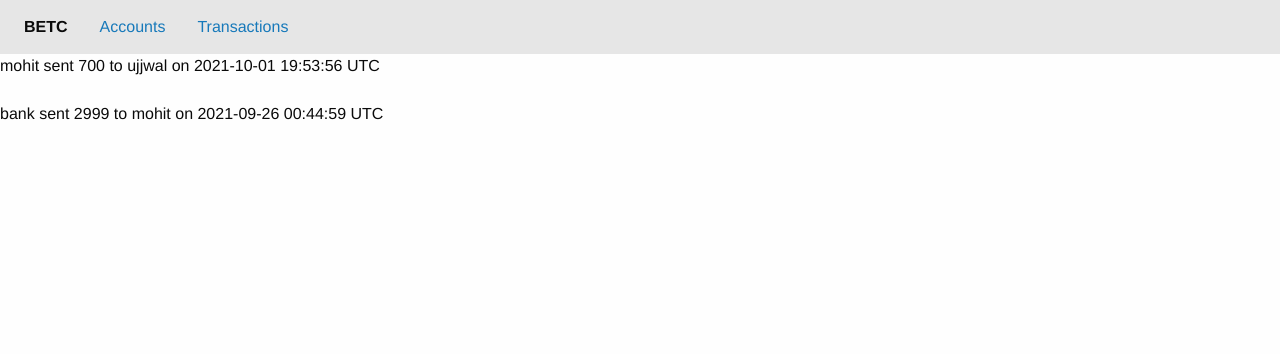
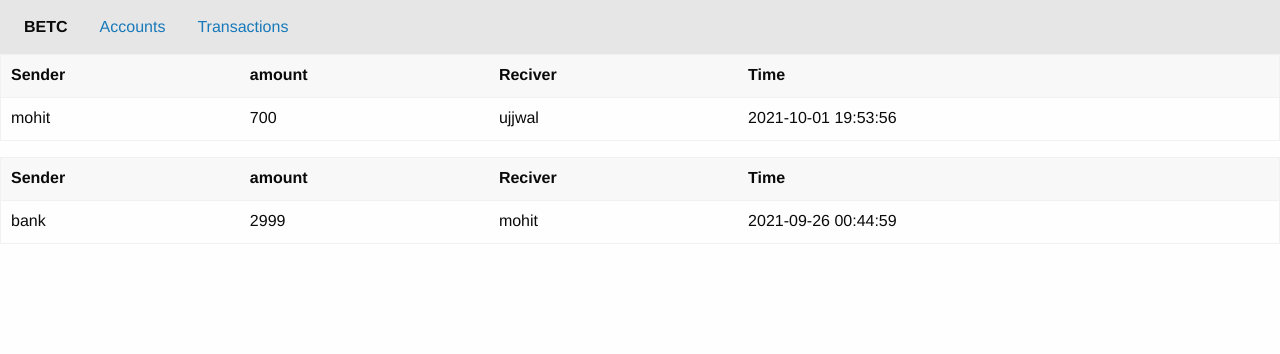
Before and after one commit to ujjwal-kr/betcoin, a Flask app: a page that uses app/templates/transaction.html in a window 1280 px wide. Shown: the top 354 px of the page. Run offline with Flask 2, Linux system fonts and the light colour scheme; data comes from the database, SQL or seed files in the repository; both versions use the stored data as it was after the commit; some libraries are stand-ins or nearby versions.

Commit message:
add tables for transaction template

```diff
--- a/app/templates/transaction.html
+++ b/app/templates/transaction.html
@@ -6,13 +6,50 @@
 {% block content %}
 
     {% for send in sends %}
-        {{ send.sender }} sent {{ send.amount }} to {{send.reciever}} on {{send.dateTime}} UTC
-        <br>
+    <table id='result' class='display'>
+      <thead>
+        <tr>
+          <th>Sender</th>
+          <th>amount</th>
+          <th>Reciver</th>
+          <th>Time</th>
+        </tr>
+      </thead>
+
+      <tbody>
+        <tr>
+          <td>{{ send.sender }}</td>
+          <td>{{ send.amount }}</td>
+          <td>{{send.reciever}}</td>
+          <td>{{send.dateTime}}</td>
     {% endfor %}
-<br>
+        </tr>
+      </tbody>
+    </table>
+
     {% for recieve in recieves %}
-        {{recieve.sender}} sent {{recieve.amount}} to {{recieve.reciever}} on {{recieve.dateTime}} UTC
-        <br>
+
+
+  <table id='result' class='display'>
+    <thead>
+      <tr>
+
+        <th>Sender</th>
+        <th>amount</th>
+        <th>Reciver</th>
+        <th>Time</th>
+
+      </tr>
+    </thead>
+    <tbody>
+      <tr>
+        <td>{{recieve.sender}}</td>
+        <td>{{recieve.amount}}</td>
+        <td>{{recieve.reciever}}</td>
+        <td>{{recieve.dateTime}}</td>
+      </tr>
+    </tbody>
+  </table>
     {% endfor %}
 
 
```
Also changed, not shown: app/test.sqlite3.
